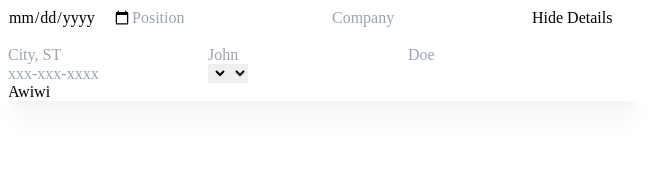
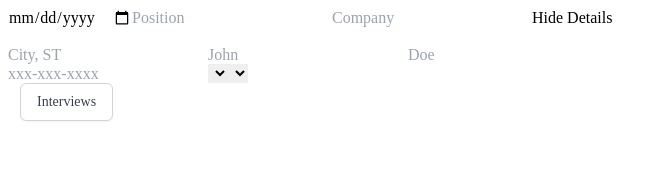
Before and after one commit to longcurve/jobslide-client, a Vue app: page / in a window 1280 px wide. Both pictures are taken after a click on the button "View Details". Shown: the top 173 px of the page, without its empty margins (0-667 px from the left). Built offline with nearby package versions, Linux system fonts and the light colour scheme.

Commit message:
Working with modals

```diff
--- a/src/components/Applications.vue
+++ b/src/components/Applications.vue
@@ -19,22 +19,16 @@
      <select name="application_method">
       <option name="resume" value="Resume" />
       <option name="application" value="Application" />
-    </select><br />
+    </select>
+     <button
+      type="button"
+      @click="showInterviewsModal = !showInterviewsModal"
+      class="mx-auto w-full flex justify-center rounded-md border border-gray-300 shadow-sm px-4 py-2 bg-white text-base font-medium text-gray-700 hover:bg-gray-50 focus:outline-none focus:ring-2 focus:ring-offset-2 focus:ring-indigo-500 sm:mt-0 sm:ml-3 sm:w-auto sm:text-sm">
+      Interviews
+    </button>
 
   </template>
-  <template>
-    <teleport to="body">
-    <div
-        class="w-1/2 bg-white rounded-lg text-left overflow-hidden shadow-xl"
-        role="dialog"
-        ref="modal"
-        aria-modal="true"
-        aria-labelledby="modal-headline"
-    >
-       Awiwi
-    </div>
-  </teleport>
-</template>
+  <ModalDialog />
 </template>
 
 <script>
--- a/src/components/ModalDialog.vue
+++ b/src/components/ModalDialog.vue
@@ -1,5 +1,11 @@
 <template>
   <teleport to="body">
+     <div
+     v-if="showModal"
+      ref="modal-backdrop"
+      class="fixed z-10 inset-0 overflow-y-auto bg-black bg-opacity-50">
+        <div
+          class="flex items-start justify-center min-h-screen pt-24 text-center">
           <div
             class="w-1/2 bg-white rounded-lg text-left overflow-hidden shadow-xl"
             role="dialog"
@@ -8,5 +14,7 @@
             aria-labelledby="modal-headline">
             This is a modal
           </div>
+        </div>
+      </div>
   </teleport>
 </template>
```
Lines whose indentation alone changed are shown as unchanged.
